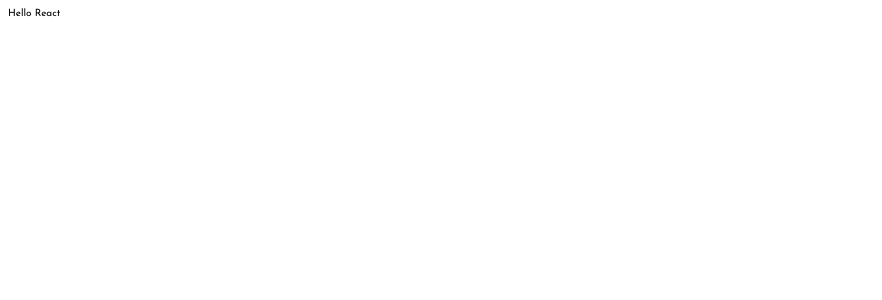
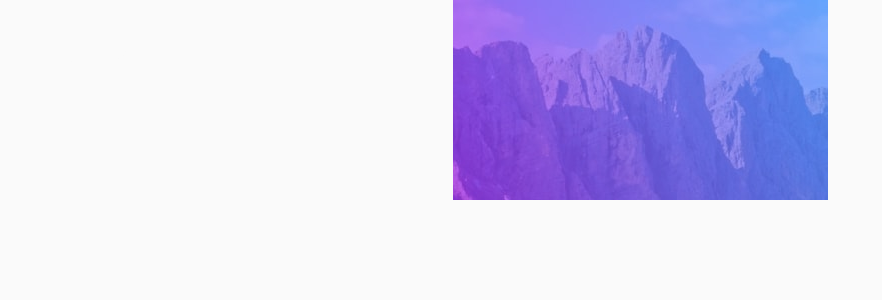
Before and after one commit to AmirhosseinHashemi/ToDo-App, a React (Vite) app: page / in a window 1280 px wide. Shown: the top 300 px of the page, without its empty margins (0-882 px from the left). Built offline with nearby package versions, Linux system fonts and the light colour scheme.

Commit message:
💄 create base ui

```diff
--- a/src/App.jsx
+++ b/src/App.jsx
@@ -1,7 +1,9 @@
+import Header from "./components/Header/Header";
+
 function App() {
   return (
     <>
-      <div>Hello React</div>
+      <Header />
     </>
   );
 }
--- /dev/null
+++ b/src/components/Header/Header.jsx
@@ -0,0 +1,13 @@
+import ThemeButton from "../ThemeButton/ThemeButton";
+import styles from "./Header.module.css";
+
+function Header() {
+  return (
+    <header className={styles.header}>
+      <h1>TODO</h1>
+      <ThemeButton />
+    </header>
+  );
+}
+
+export default Header;
--- /dev/null
+++ b/src/components/Header/Header.module.css
@@ -0,0 +1,13 @@
+.header {
+  display: flex;
+  justify-content: space-between;
+  align-items: center;
+}
+
+.header h1 {
+  font-size: 2.6rem;
+  font-weight: 700;
+  text-transform: uppercase;
+  letter-spacing: 1rem;
+  color: var(--clr-neutral-lightTheme-0);
+}
--- /dev/null
+++ b/src/components/ThemeButton/ThemeButton.jsx
@@ -0,0 +1,17 @@
+import styles from "./ThemeButton.module.css";
+
+function ThemeButton() {
+  return (
+    <button className={styles.btn}>
+      <svg xmlns="http://www.w3.org/2000/svg" width="26" height="26">
+        <path
+          fill="#FFF"
+          fillRule="evenodd"
+          d="M13 0c.81 0 1.603.074 2.373.216C10.593 1.199 7 5.43 7 10.5 7 16.299 11.701 21 17.5 21c2.996 0 5.7-1.255 7.613-3.268C23.22 22.572 18.51 26 13 26 5.82 26 0 20.18 0 13S5.82 0 13 0z"
+        />
+      </svg>
+    </button>
+  );
+}
+
+export default ThemeButton;
--- /dev/null
+++ b/src/components/ThemeButton/ThemeButton.module.css
@@ -0,0 +1,4 @@
+.btn {
+  width: 3.2rem;
+  height: 3.2rem;
+}
--- a/src/index.css
+++ b/src/index.css
@@ -4,14 +4,14 @@
   /* primary color */
   --clr-primary-brightBlue: hsl(220, 98%, 61%);
 
-  /* neutral color, them light */
+  /* neutral color, light theme */
   --clr-neutral-lightTheme-0: hsl(0, 0%, 98%);
   --clr-neutral-lightTheme-1: hsl(236, 33%, 92%);
   --clr-neutral-lightTheme-2: hsl(233, 11%, 84%);
   --clr-neutral-lightTheme-3: hsl(236, 9%, 61%);
   --clr-neutral-lightTheme-4: hsl(235, 19%, 35%);
 
-  /* neutral color, them light */
+  /* neutral color, dark theme */
   --clr-neutral-darkTheme-0: hsl(235, 21%, 11%);
   --clr-neutral-darkTheme-1: hsl(235, 24%, 19%);
   --clr-neutral-darkTheme-2: hsl(237, 14%, 26%);
@@ -28,10 +28,27 @@
   );
 }
 
+*,
+*::after,
+*::before {
+  padding: 0;
+  margin: 0;
+  box-sizing: border-box;
+}
+
 html {
   font-size: 62.5%;
 }
 
 body {
   font-family: "Josefin Sans", sans-serif;
+  background: url(./assets/images/bg-mobile-light.jpg) no-repeat top;
+  background-color: var(--clr-neutral-lightTheme-0);
+  padding: 4.8rem 2.6rem;
 }
+
+button {
+  background: none;
+  border: none;
+  cursor: pointer;
+}
```
